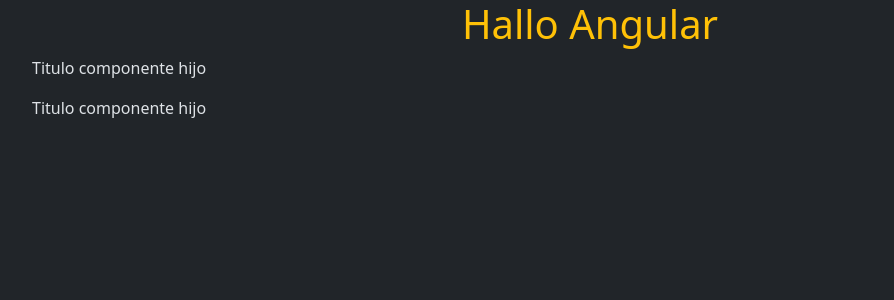
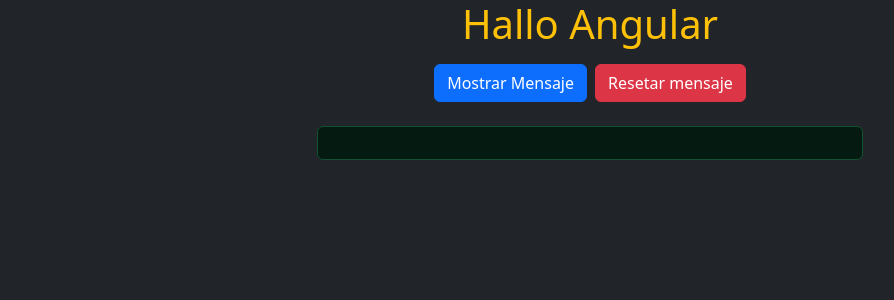
Before and after one commit to fjjt3/Angular2024, an Angular app: page / in a window 1280 px wide. Shown: the top 300 px of the page, without its empty margins (50-944 px from the left). Built offline with nearby package versions, Linux system fonts and the light colour scheme.

Commit message:
Add: Event Binding

```diff
--- a/src/app/app.component.html
+++ b/src/app/app.component.html
@@ -1,4 +1,4 @@
 <div class="container">
     <h1 class="text-center text-warning">{{title}}</h1>
-    <app-hijo/>
+    <app-mostrar-mensaje/>
 </div>
--- a/src/app/app.component.ts
+++ b/src/app/app.component.ts
@@ -5,12 +5,13 @@
 import { InterpolacionComponent } from "./interpolacion/interpolacion.component";
 import { PadreComponent } from "./padre/padre.component";
 import { HijoComponent } from "./hijo/hijo.component";
+import { MostrarMensajeComponent } from "./mostrar-mensaje/mostrar-mensaje.component";
 
 
 @Component({
   selector: 'app-root',
   standalone: true,
-  imports: [RouterOutlet, NuevoComponenteComponent, ComponenteEnLineaComponent, InterpolacionComponent, PadreComponent, HijoComponent],
+  imports: [RouterOutlet, NuevoComponenteComponent, ComponenteEnLineaComponent, InterpolacionComponent, PadreComponent, HijoComponent, MostrarMensajeComponent],
   templateUrl: './app.component.html',
   styleUrl: './app.component.css'
 })
--- /dev/null
+++ b/src/app/mostrar-mensaje/mostrar-mensaje.component.html
@@ -0,0 +1,14 @@
+<div class="container text-center">
+    <div class="d-flex justify-content-center mt-3">
+        <button class="btn btn-primary me-2" (click)="mostrarMensaje()">
+            Mostrar Mensaje
+        </button>
+        <button class="btn btn-danger" (click)="resetearMensaje()">
+            Resetar mensaje
+        </button>
+    </div>
+    <div class="alert alert-success mt-4 mx-auto w-50">
+        {{mensaje}}
+    </div>
+
+</div>
--- /dev/null
+++ b/src/app/mostrar-mensaje/mostrar-mensaje.component.ts
@@ -0,0 +1,19 @@
+import { Component } from '@angular/core';
+
+@Component({
+  selector: 'app-mostrar-mensaje',
+  standalone: true,
+  imports: [],
+  templateUrl: './mostrar-mensaje.component.html',
+  styleUrl: './mostrar-mensaje.component.css',
+})
+export class MostrarMensajeComponent {
+  mensaje: string='';
+  resetearMensaje(){
+    this.mensaje = '';
+  }
+
+  mostrarMensaje() {
+    this.mensaje = 'Hallo , has hecho click en el botón!';
+  }
+}
```
Also changed, not shown: src/app/mostrar-mensaje/mostrar-mensaje.component.css (added).
